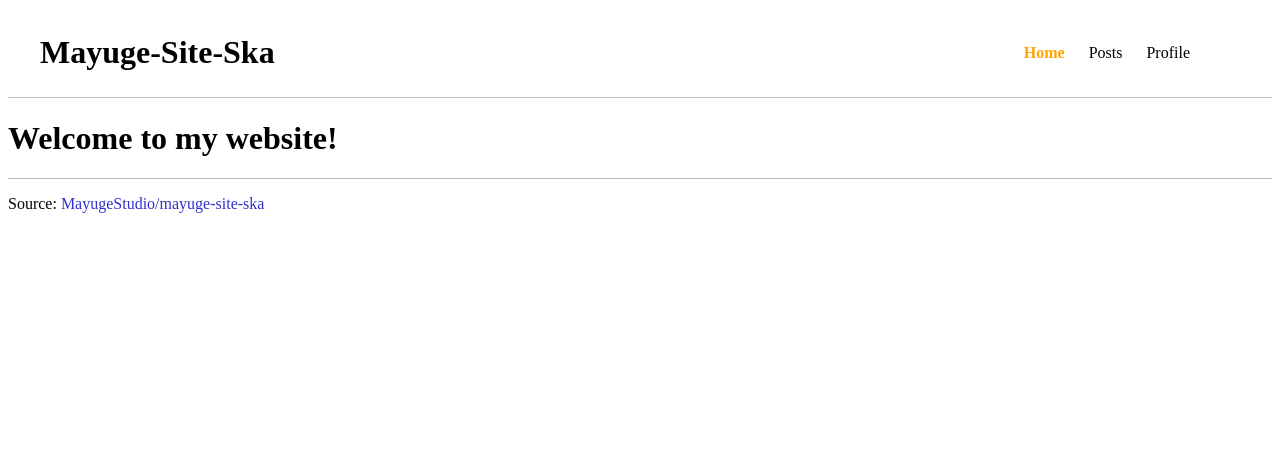
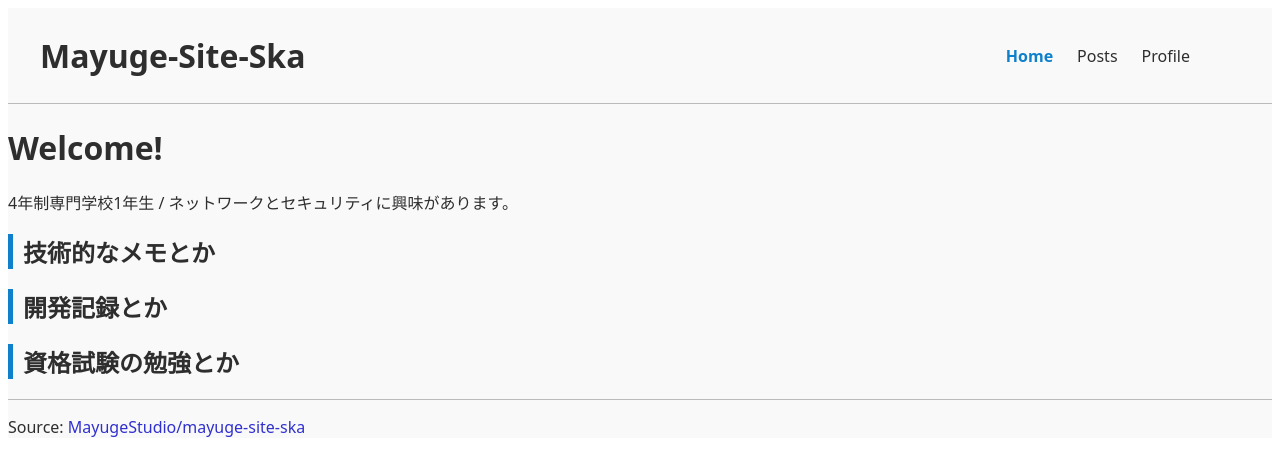
Before and after one commit to MayugeStudio/mayuge-site-ska, a Vue app: page / in a window 1280 px wide. Shown: the top 476 px of the page. Built offline with nearby package versions, Linux system fonts and the light colour scheme.

Commit message:
Home page

```diff
--- a/src/App.vue
+++ b/src/App.vue
@@ -4,7 +4,18 @@
 </script>
 
 <template>
-  <Header />
-  <router-view />
-  <Footer />
+  <div class="wrap">
+    <Header />
+    <router-view />
+    <Footer />
+  </div>
 </template>
+
+<style>
+.wrap {
+  font-family: system-ui, sans-serif;
+  color: var(--color-text);
+  background-color: var(--color-bg);
+}
+
+</style>
--- a/src/components/Header.vue
+++ b/src/components/Header.vue
@@ -38,7 +38,7 @@ a {
 
 ul li a.router-link-active {
   font-weight: bold;
-  color: orange;
+  color: var(--color-primary);
 }
 
 </style>
--- a/src/views/Home.vue
+++ b/src/views/Home.vue
@@ -1,5 +1,28 @@
 <template>
   <main class="p-6">
-    <h1>Welcome to my website!</h1>
+    <h1>
+      Welcome!
+    </h1>
+    <p>4年制専門学校1年生 / ネットワークとセキュリティに興味があります。</p>
+
+    <h2>
+      技術的なメモとか
+    </h2>
+
+    <h2>
+      開発記録とか
+    </h2>
+
+    <h2>
+      資格試験の勉強とか
+    </h2>
+
   </main>
 </template>
+
+<style scoped>
+h2 {
+  border-left: 5px solid var(--color-primary);
+  padding-left: 10px;
+}
+</style>
```
